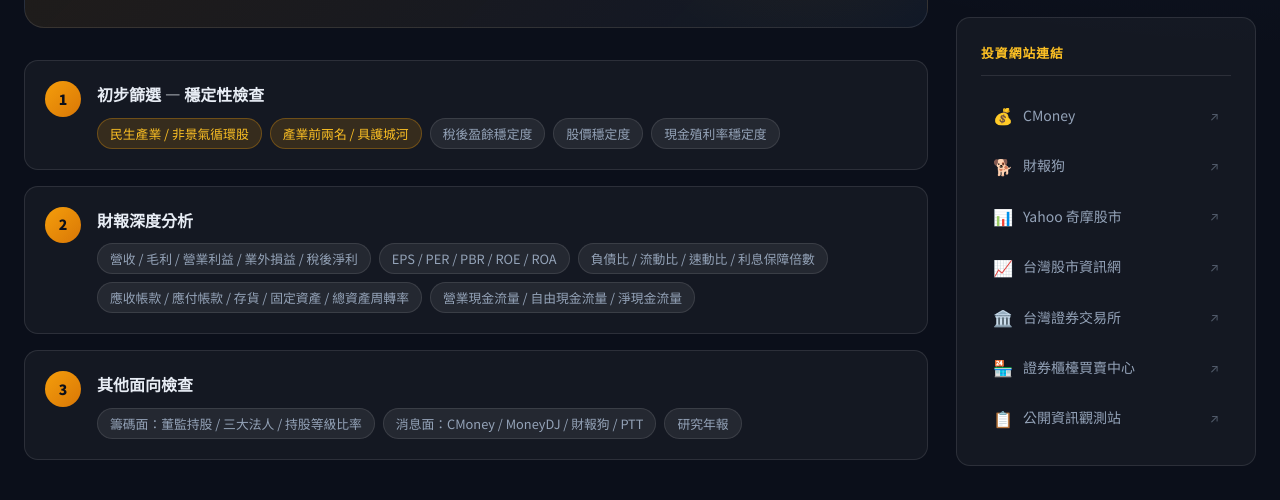
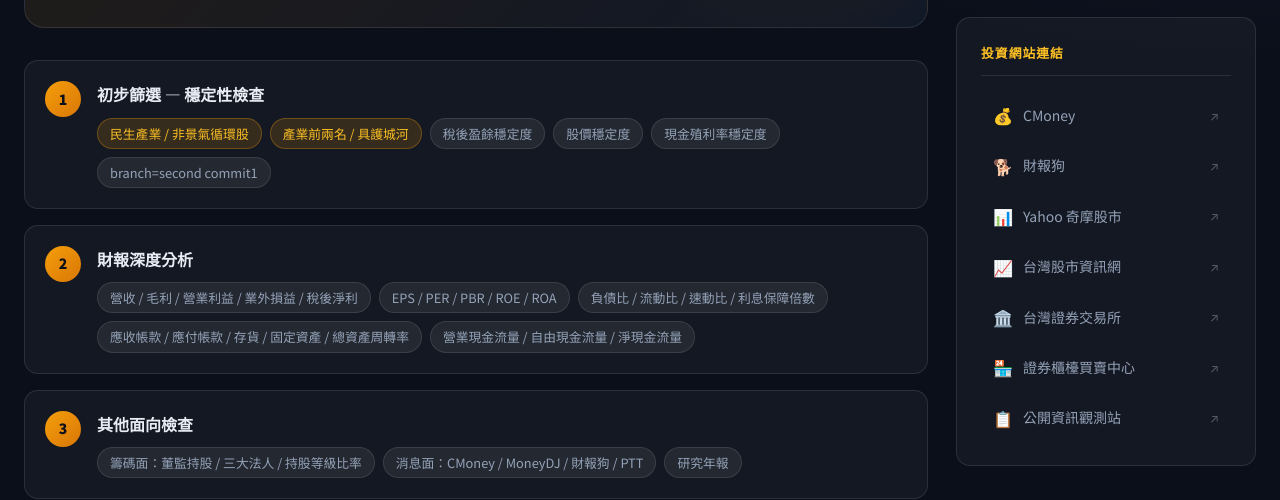
Before and after one commit to adrists2000/For-git-test, a plain HTML site: page index.html in a window 1280 px wide. Shown: the part 325-825 px from the top of the page. Drawn offline with Linux system fonts and the light colour scheme.

Commit message:
second-c1

```diff
--- a/index.html
+++ b/index.html
@@ -58,6 +58,7 @@
                                     <span class="tag">稅後盈餘穩定度</span>
                                     <span class="tag">股價穩定度</span>
                                     <span class="tag">現金殖利率穩定度</span>
+									<span class="tag">branch=second commit1</span>
                                 </div>
                             </div>
                         </div>
```
